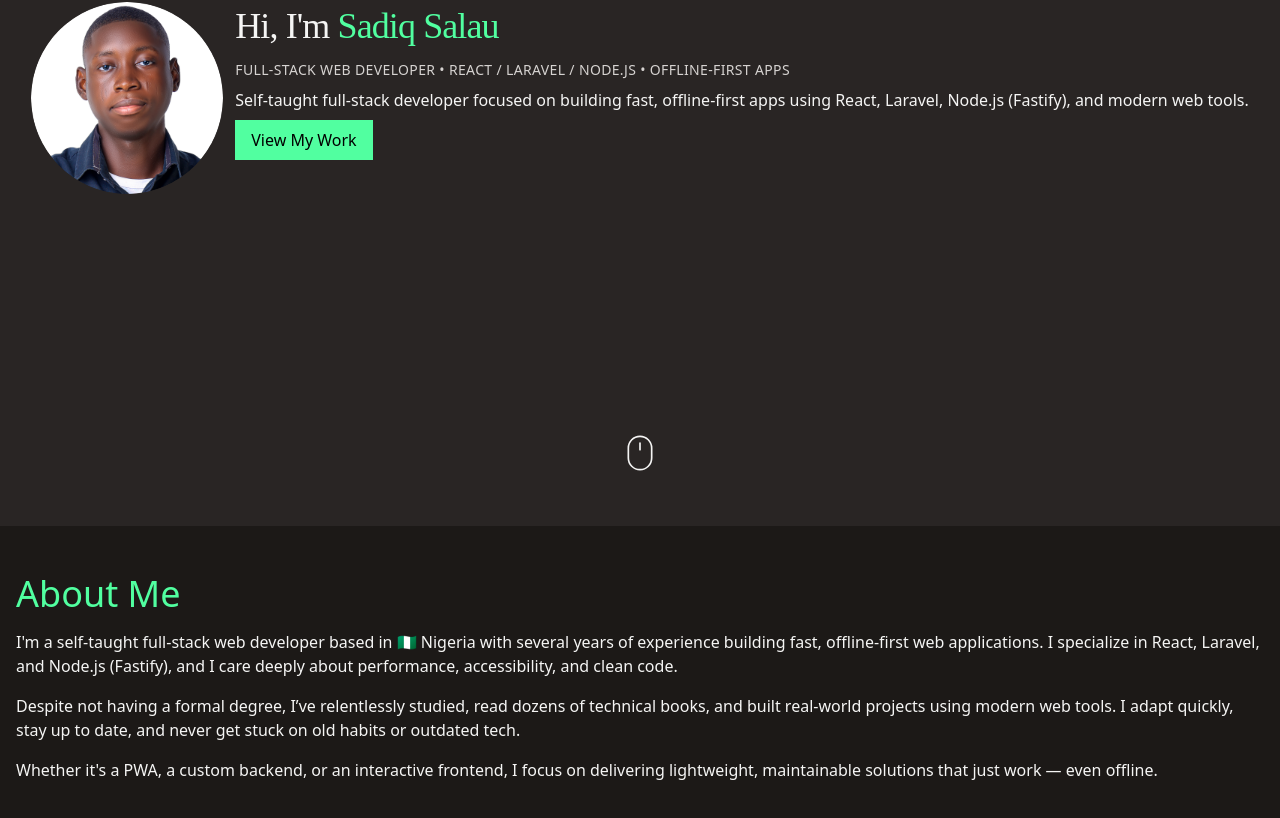
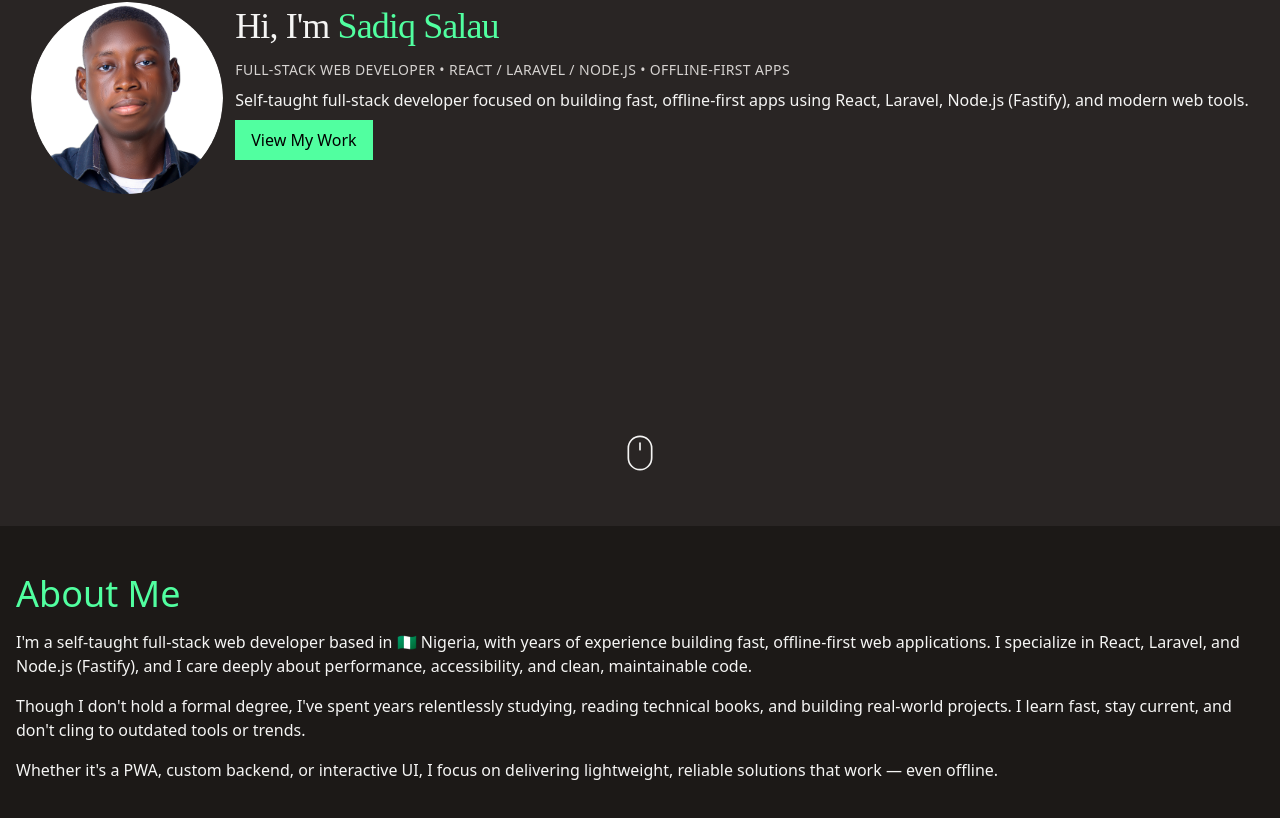
Before and after one commit to sadiqsalau/sadiqsalau-portfolio, a React (Vite) app: page / in a window 1280 px wide. Shown: the part 274-1092 px from the top of the page. Built offline with nearby package versions, Linux system fonts and the light colour scheme.

Commit message:
feat: Improved wording

```diff
--- a/src/components/About.tsx
+++ b/src/components/About.tsx
@@ -3,23 +3,21 @@ export default function About() {
     <section className="mx-auto max-w-7xl py-12 px-4 flex flex-col gap-4">
       <h1 className="text-4xl font-thin text-green-500">About Me</h1>
       <p>
-        I'm a self-taught full-stack web developer based in 🇳🇬 Nigeria with
-        several years of experience building fast, offline-first web
-        applications. I specialize in React, Laravel, and Node.js (Fastify), and
-        I care deeply about performance, accessibility, and clean code.
+        I'm a self-taught full-stack web developer based in 🇳🇬 Nigeria, with
+        years of experience building fast, offline-first web applications. I
+        specialize in React, Laravel, and Node.js (Fastify), and I care deeply
+        about performance, accessibility, and clean, maintainable code.
       </p>
 
       <p>
-        Despite not having a formal degree, I’ve relentlessly studied, read
-        dozens of technical books, and built real-world projects using modern
-        web tools. I adapt quickly, stay up to date, and never get stuck on old
-        habits or outdated tech.
+        Though I don't hold a formal degree, I've spent years relentlessly
+        studying, reading technical books, and building real-world projects. I
+        learn fast, stay current, and don't cling to outdated tools or trends.
       </p>
 
       <p>
-        Whether it's a PWA, a custom backend, or an interactive frontend, I
-        focus on delivering lightweight, maintainable solutions that just work —
-        even offline.
+        Whether it's a PWA, custom backend, or interactive UI, I focus on
+        delivering lightweight, reliable solutions that work — even offline.
       </p>
     </section>
   );
```
